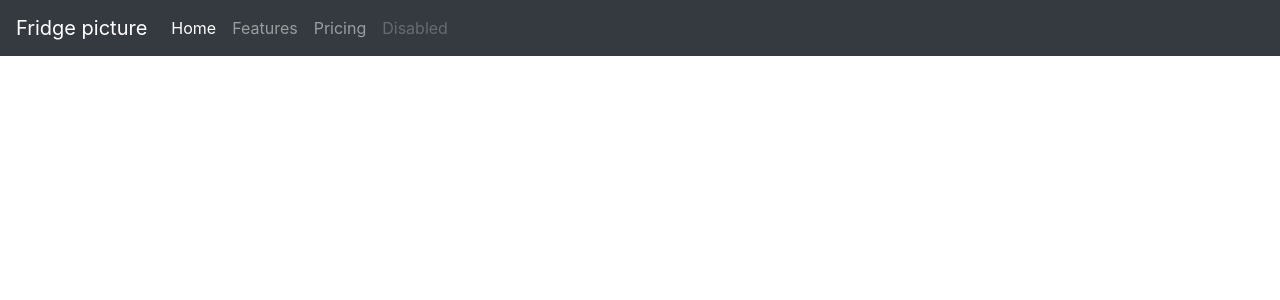
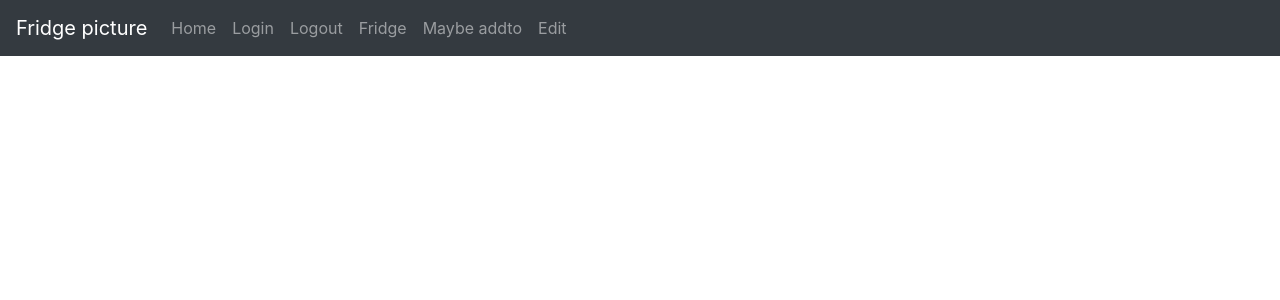
Before and after one commit to eugenio-luo/HackTheBurgh, a Flask app: page / in a window 1280 px wide. Shown: the top 300 px of the page. Run offline with Flask 3, Linux system fonts and the light colour scheme.

Commit message:
Index, more to app.py

```diff
--- a/app.py
+++ b/app.py
@@ -13,3 +13,36 @@ def index():
     if request.method == 'GET':
         return render_template("index.html")
     abort(400)
+
+#login page
+@app.route("/login", methods=['GET', 'POST'])
+def login():
+    #load one page for login
+    if request.method == 'GET':
+        return render_template("login.html")
+    #load one page for post
+    elif request.method == 'POST':
+        return render_template()
+    #abort
+    else:
+        abort(400)
+#Follow same pattern for methods
+
+@app.route("/logout")
+def logout():
+    return redirect("/")
+
+@app.route("/fridge", methods = ['GET'])
+def fridge():
+    if request.method == 'GET':
+        return render_template("fridgehome.html")
+    abort(400)
+
+@app.route("/editfridge", methods = ['GET', 'POST'])
+def editfridge():
+    if request.method == 'GET':
+        return render_template()
+    elif request.method == 'POST':
+        return render_template()
+    else:
+        abort(400)
--- a/templates/index.html
+++ b/templates/index.html
@@ -7,23 +7,29 @@
 
 <body>
     <nav class="navbar navbar-expand-lg navbar-dark bg-dark">
-        <a class="navbar-brand" href="#">Fridge picture</a>
+        <a class="navbar-brand" href="/" src="">Fridge picture</a>
         <button class="navbar-toggler" type="button" data-toggle="collapse" data-target="#navbarNav" aria-controls="navbarNav" aria-expanded="false" aria-label="Toggle navigation">
           <span class="navbar-toggler-icon"></span>
         </button>
         <div class="collapse navbar-collapse" id="navbarNav">
           <ul class="navbar-nav">
-            <li class="nav-item active">
+            <li class="nav-item">
               <a class="nav-link" href="/">Home <span class="sr-only">(current)</span></a>
             </li>
             <li class="nav-item">
-              <a class="nav-link" href="#">Features</a>
+              <a class="nav-link" href="/login">Login</a>
             </li>
             <li class="nav-item">
-              <a class="nav-link" href="#">Pricing</a>
+              <a class="nav-link" href="/logout">Logout</a>
             </li>
             <li class="nav-item">
-              <a class="nav-link disabled" href="#" tabindex="-1" aria-disabled="true">Disabled</a>
+              <a class="nav-link" href="/fridge">Fridge</a>
+            </li>
+            <li class="nav-item">
+              <a class="nav-link" href="/addtofridge">Maybe addto</a>
+            </li>
+            <li class="nav-item">
+              <a class="nav-link" href="/editfridge">Edit</a>
             </li>
           </ul>
         </div>
```
